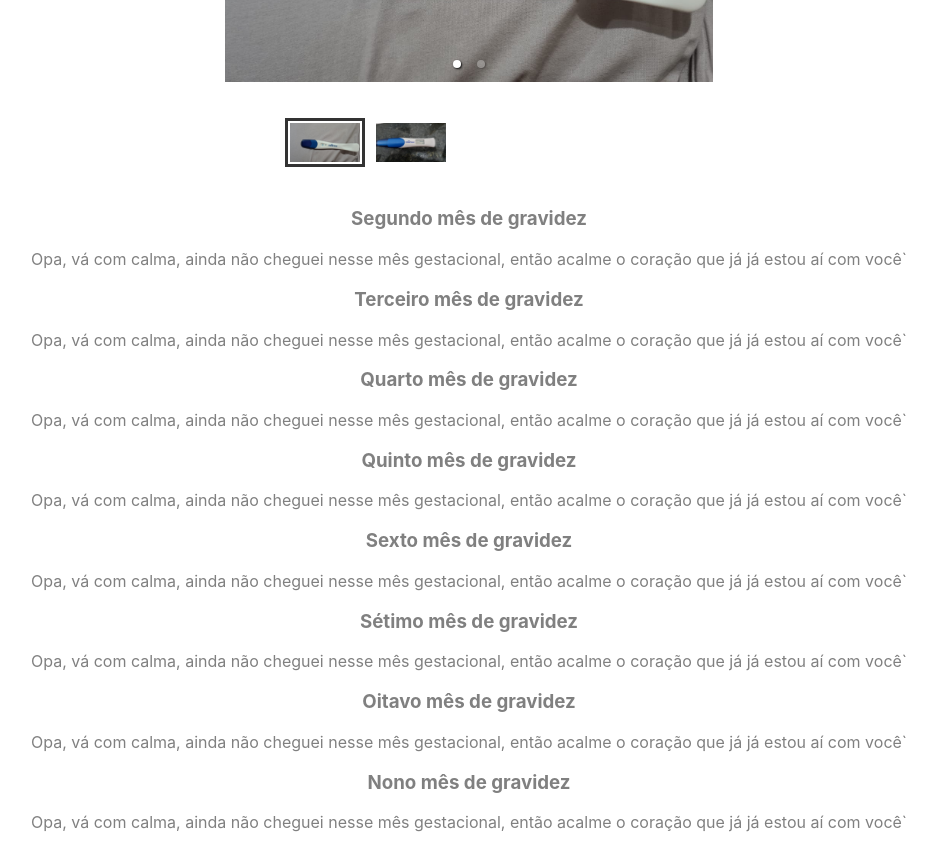
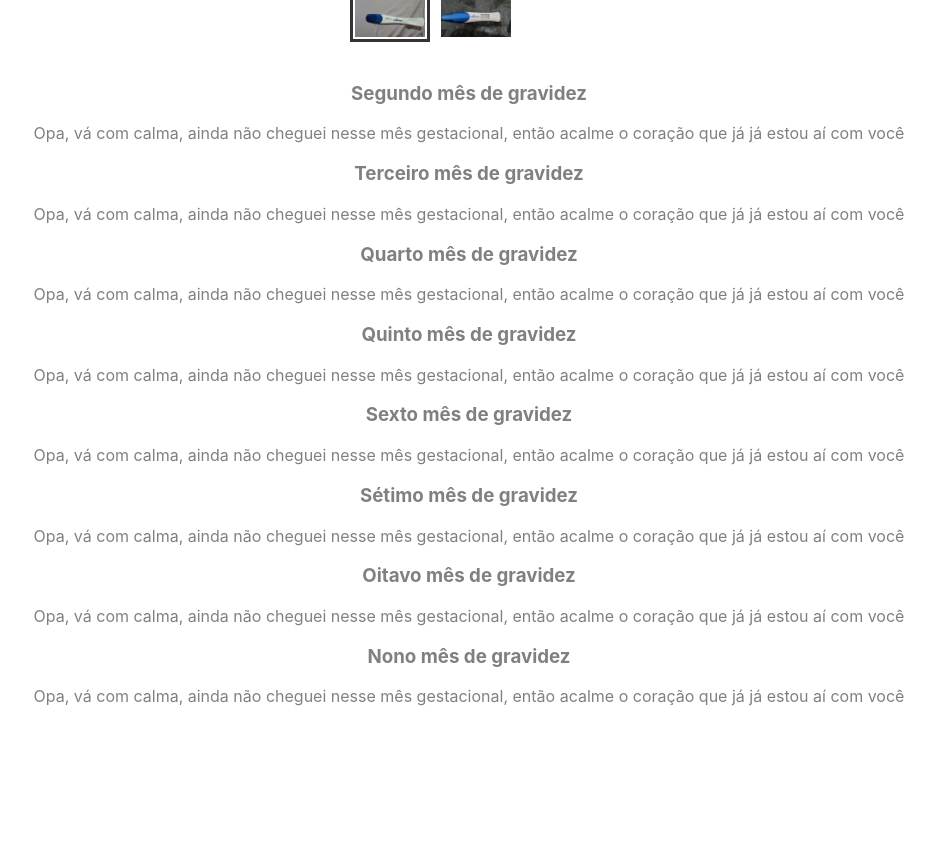
Before and after one commit to wagnerMagno/progresso-gestacao, a React (Create React App) app: page / in a window 1280 px wide. Shown: the part 940-1788 px from the top of the page, without its empty margins (171-1108 px from the left). After the commit the page ends 1662 px from the top, so only its background shows below. Built offline with nearby package versions, Linux system fonts and the light colour scheme.

Commit message:
ajuste estilizacao

```diff
--- a/src/App.css
+++ b/src/App.css
@@ -61,7 +61,7 @@
 }
 
 #content {
-  padding: 0px 30px;
+  padding: 0px 15%;
 }
 
 
@@ -89,4 +89,8 @@
   .divTitle h1 {
     font-size: 30px;
   }
+
+  .description {
+    text-align: justify !important;
+  }
 }
--- a/src/components/Main.jsx
+++ b/src/components/Main.jsx
@@ -20,8 +20,8 @@ const MainComponent = () => {
     },
     {
       title: "Segundo mês de gravidez",
-      description: <p style={{textAlign : 'center'}}>
-        Opa, vá com calma, ainda não cheguei nesse mês gestacional, então acalme o coração que já já estou aí com você`
+      description: <p style={{textAlign : 'center'}} className="description">
+        Opa, vá com calma, ainda não cheguei nesse mês gestacional, então acalme o coração que já já estou aí com você
       </p>,
       images: [],
       key: "mes_2"
@@ -29,8 +29,8 @@ const MainComponent = () => {
     },
     {
       title: "Terceiro mês de gravidez",
-      description: <p style={{textAlign : 'center'}}>
-        Opa, vá com calma, ainda não cheguei nesse mês gestacional, então acalme o coração que já já estou aí com você`
+      description: <p style={{textAlign : 'center'}} className="description">
+        Opa, vá com calma, ainda não cheguei nesse mês gestacional, então acalme o coração que já já estou aí com você
       </p>,
       images: [],
       key: "mes_3"
@@ -38,8 +38,8 @@ const MainComponent = () => {
     },
     {
       title: "Quarto mês de gravidez",
-      description: <p style={{textAlign : 'center'}}>
-        Opa, vá com calma, ainda não cheguei nesse mês gestacional, então acalme o coração que já já estou aí com você`
+      description: <p style={{textAlign : 'center'}} className="description">
+        Opa, vá com calma, ainda não cheguei nesse mês gestacional, então acalme o coração que já já estou aí com você
       </p>,
       images: [],
       key: "mes_4"
@@ -47,8 +47,8 @@ const MainComponent = () => {
     },
     {
       title: "Quinto mês de gravidez",
-      description: <p style={{textAlign : 'center'}}>
-        Opa, vá com calma, ainda não cheguei nesse mês gestacional, então acalme o coração que já já estou aí com você`
+      description: <p style={{textAlign : 'center'}} className="description">
+        Opa, vá com calma, ainda não cheguei nesse mês gestacional, então acalme o coração que já já estou aí com você
       </p>,
       images: [],
       key: "mes_5"
@@ -56,8 +56,8 @@ const MainComponent = () => {
     },
     {
       title: "Sexto mês de gravidez",
-      description: <p style={{textAlign : 'center'}}>
-        Opa, vá com calma, ainda não cheguei nesse mês gestacional, então acalme o coração que já já estou aí com você`
+      description: <p style={{textAlign : 'center'}} className="description">
+        Opa, vá com calma, ainda não cheguei nesse mês gestacional, então acalme o coração que já já estou aí com você
       </p>,
       images: [],
       key: "mes_6"
@@ -65,8 +65,8 @@ const MainComponent = () => {
     },
     {
       title: "Sétimo mês de gravidez",
-      description: <p style={{textAlign : 'center'}}>
-        Opa, vá com calma, ainda não cheguei nesse mês gestacional, então acalme o coração que já já estou aí com você`
+      description: <p style={{textAlign : 'center'}} className="description">
+        Opa, vá com calma, ainda não cheguei nesse mês gestacional, então acalme o coração que já já estou aí com você
       </p>,
       images: [],
       key: "mes_7"
@@ -74,8 +74,8 @@ const MainComponent = () => {
     },
     {
       title: "Oitavo mês de gravidez",
-      description: <p style={{textAlign : 'center'}}>
-        Opa, vá com calma, ainda não cheguei nesse mês gestacional, então acalme o coração que já já estou aí com você`
+      description: <p style={{textAlign : 'center'}} className="description">
+        Opa, vá com calma, ainda não cheguei nesse mês gestacional, então acalme o coração que já já estou aí com você
       </p>,
       images: [],
       key: "mes_8"
@@ -83,8 +83,8 @@ const MainComponent = () => {
     },
     {
       title: "Nono mês de gravidez",
-      description: <p style={{textAlign : 'center'}}>
-        Opa, vá com calma, ainda não cheguei nesse mês gestacional, então acalme o coração que já já estou aí com você`
+      description: <p style={{textAlign : 'center'}} className="description">
+        Opa, vá com calma, ainda não cheguei nesse mês gestacional, então acalme o coração que já já estou aí com você
       </p>,
       images: [],
       key: "mes_9"
```
